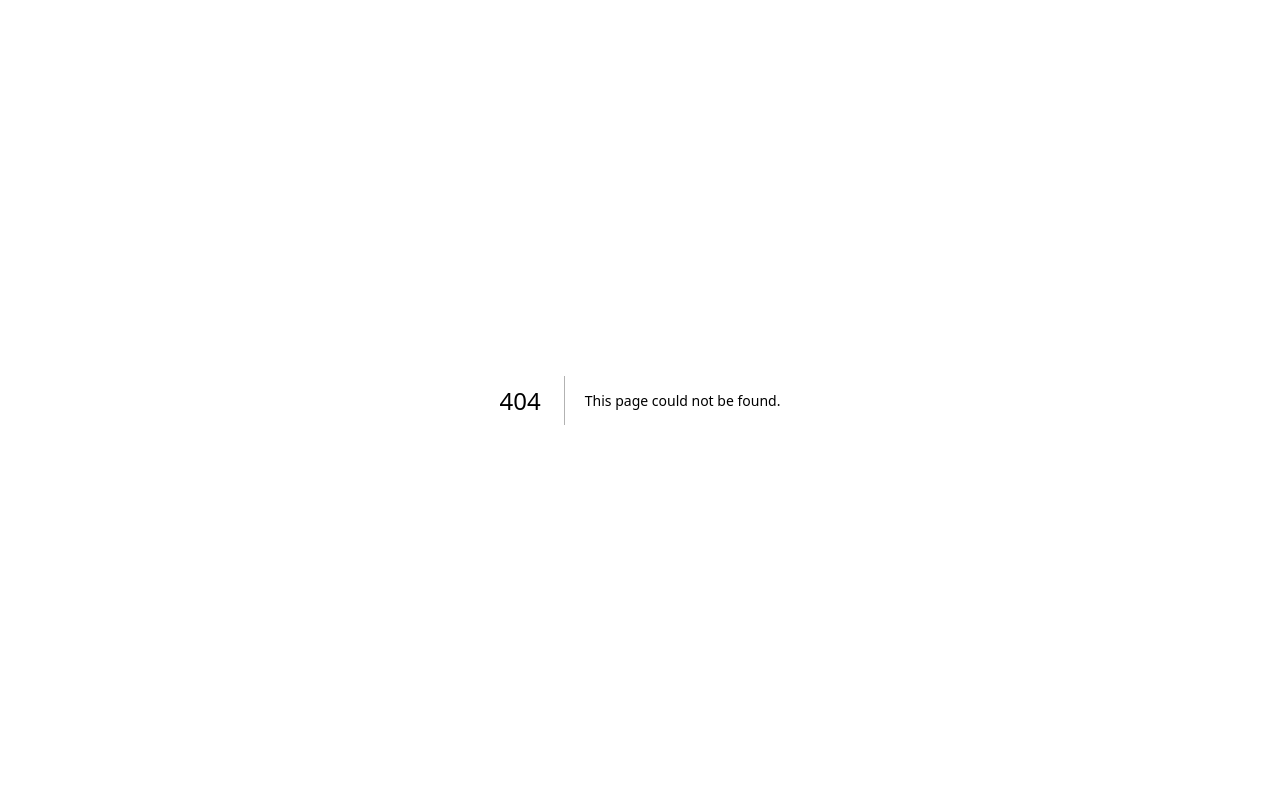
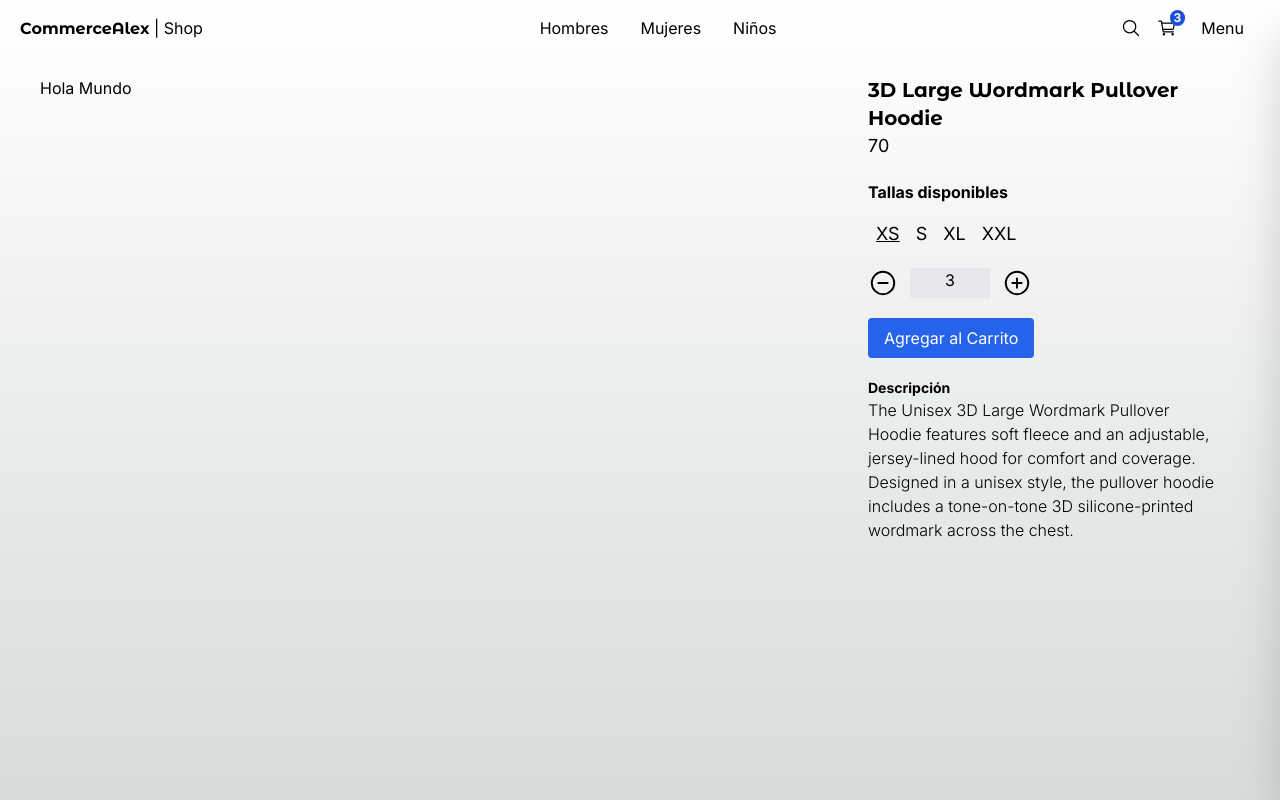
Before and after one commit to Alex900930/CommerceAlex, a Next.js app: page /product/3d_large_wordmark_pullover_hoodie in a window 1280 px wide. Before the commit this address had no page. Built offline with nearby package versions, Linux system fonts and the light colour scheme.

Commit message:
corregido sideBar en pantallas moviles

```diff
--- a/src/app/(shop)/category/[id]/page.js
+++ b/src/app/(shop)/category/[id]/page.js
@@ -1,17 +1,30 @@
 /* eslint-disable react/react-in-jsx-scope */
 /* eslint-disable react/prop-types */
-import ProductGrid from "@/components/products/product-grid/ProductGrid";
+import ProductGrid from "@/app/(shop)/products/product-grid/ProductGrid";
 import NotFound from '../not_found';
 import { products } from "../../../../seed/seed";
 import Title from "@/components/ui/title/Title";
 
 export default function Cat({ params }) {
   const { id } = params;
-  const productsArr = products.filter(prod => prod.gender === id)
 
-  /* if (id === 'kids') {
-    return;
-  } */
+   // Función para obtener el nombre completo de la categoría
+   const getFullCategoryName = (category) => {
+    switch(category) {
+      case 'kid':
+        return 'niños';
+      case 'men':
+        return 'hombres';
+      case 'women':
+        return 'mujeres';
+      default:
+        return '';
+    }
+  };
+
+ // Filtrar productos y obtener el nombre de la categoría
+ const productsArr = products.filter(prod => prod.gender === id);
+ const categoryTitle = getFullCategoryName(id);
 
   return (
     <>
@@ -19,7 +32,7 @@ export default function Cat({ params }) {
         id === 'kid' || id === 'women' || id === 'men' ? (<>
        <Title
        title="Tienda"
-       subtitle={`Productos Categoria ${id}`}
+       subtitle={`Productos para ${categoryTitle}`}
        className="mb-2"
        />
        <ProductGrid products={productsArr} />
--- a/src/app/(shop)/page.js
+++ b/src/app/(shop)/page.js
@@ -1,5 +1,5 @@
 /* eslint-disable react/react-in-jsx-scope */
-import ProductGrid from "@/components/products/product-grid/ProductGrid";
+import ProductGrid from "@/app/(shop)/products/product-grid/ProductGrid"
 import Title from "@/components/ui/title/Title";
 import { products } from "../../seed/seed";
 
--- /dev/null
+++ b/src/app/(shop)/product/[slug]/page.js
@@ -0,0 +1,58 @@
+/* eslint-disable react/prop-types */
+/* eslint-disable react/react-in-jsx-scope */
+import { products } from "@/seed/seed";
+import NotFound from "../not_found";
+import { titleFonts } from "@/config/fonts";
+import SizeSelector from "@/components/product/size-selector/SizeSelector";
+import QuantitySelector from "@/components/product/quantity-selector/QuantitySelector";
+
+function Prod({params}) {
+  const {slug} = params;
+ const product = products.find(prod => prod.slug === slug)
+
+ if(!product){
+  <NotFound />
+ }
+
+  return (
+    <div className="mt-5 mb-20 grid md:grid-cols-3 gap-3">
+      {/*SlideShow*/}
+      <div className="col-span-1 md:col-span-2">
+        <h1>Hola Mundo</h1>
+      </div>
+      {/*Detalles*/}
+      <div className="col-span-1 px-5">
+        <h1 className={`${titleFonts.className} antialiased font-bold text-xl`}>
+
+          {product.title}
+
+        </h1>
+        <p className="text-lg mb-5">
+          {`${product.price}`}
+        </p>
+
+        {/*Selector de tallas*/}
+         <SizeSelector selectedSize={product.sizes[0]} availableSizes={product.sizes} />
+
+
+        {/*Selector de Cantidad*/}
+        <QuantitySelector />
+
+        {/*Button*/}
+        <button className="btn-primary my-5">
+          Agregar al Carrito
+        </button>
+
+        {/*Descripcion*/}
+
+        <h3 className="font-bold text-sm">Descripción</h3>
+        <p className="font-light">
+          {product.description}
+        </p>
+
+      </div>
+    </div>
+  )
+}
+
+export default Prod
--- /dev/null
+++ b/src/app/(shop)/product/not_found.js
@@ -0,0 +1,11 @@
+import Link from 'next/link'
+import PageNotFound from '@/components/ui/not-found/PageNotFound'
+import React from 'react'
+
+function NotFound() {
+  return (
+    <PageNotFound />
+  )
+}
+
+export default NotFound
--- a/src/components/products/product-grid/ProductGridItem.js
+++ b/src/app/(shop)/products/product-grid/ProductGridItem.js
@@ -27,7 +27,7 @@ function ProductGridItem({product}) {
         />
       <div className="p-4 flex flex-col">
         <Link className="hover:text-blue-600 cursor-pointer"
-          href={`/products/${product.slug}`}>
+          href={`/product/${product.slug}`}>
           {`${product.title}`}
         </Link>
         <span className="font-bold">${`${product.price}`}</span>
--- a/src/components/index.js
+++ b/src/components/index.js
@@ -1,4 +1,6 @@
 export * from "./ui/sideBar/SideBar";
+export * from "./product/quantity-selector/QuantitySelector"
+export * from "./product/size-selector/SizeSelector"
 export * from "./products/product-grid/ProductGrid";
 export * from "./products/product-grid/ProductGridItem"
 export * from "./ui/not-found/PageNotFound";
--- /dev/null
+++ b/src/components/product/quantity-selector/QuantitySelector.js
@@ -0,0 +1,24 @@
+import React from 'react'
+import { IoAddCircleOutline, IoRemoveCircleOutline } from 'react-icons/io5'
+
+function QuantitySelector({quantity}) {
+
+
+  return (
+    <div className='flex'>
+        <button>
+            <IoRemoveCircleOutline size={30} />
+        </button>
+
+        <span className='bg-gray-200 mx-3 px-5 text-center w-20'>
+            3
+        </span>
+
+        <button >
+            <IoAddCircleOutline size={30}/>
+        </button>
+    </div>
+  )
+}
+
+export default QuantitySelector
--- /dev/null
+++ b/src/components/product/size-selector/SizeSelector.js
@@ -0,0 +1,22 @@
+/* eslint-disable no-unused-vars */
+/* eslint-disable react/prop-types */
+import React from 'react'
+
+function SizeSelector({ selectedSize, availableSizes }) {
+  return (
+    <div className='my-5'>
+      <h3 className='font-bold mb-4'>Tallas disponibles</h3>
+
+      <div className='flex'>
+        {availableSizes.map(size => (
+          <button key={size}
+          className={`mx-2 text-lg ${size === selectedSize ? 'underline' : 'hover:underline'}`}>
+            {size}
+          </button>
+        ))}
+      </div>
+    </div>
+  )
+}
+
+export default SizeSelector
--- a/src/components/ui/sideBar/SideBar.js
+++ b/src/components/ui/sideBar/SideBar.js
@@ -30,7 +30,7 @@ export default function SideBar() {
 
 
       {/*SideMenu*/}
-      <nav className={`fixed p-5 right-0 top-0 w-[500px] h-screen bg-white z-20 shadow-2xl transform transition-transform duration-300 ${isOpen ? '' : 'translate-x-full'}`}>
+      <nav className={`fixed p-5 right-0 top-0 w-3/4 md:w-[500px] h-screen bg-white z-20 shadow-2xl transform transition-transform duration-300 ${isOpen ? '' : 'translate-x-full'}`}>
       <IoCloseOutline
         size={30}
         className ="absolute top-5 right-5 cursor-pointer"
```
Also changed, not shown: src/app/(shop)/products/product-grid/ProductGrid.js (renamed from src/components/products/product-grid/ProductGrid.js), 1 other file (tests, documents, lock files or other folders).
